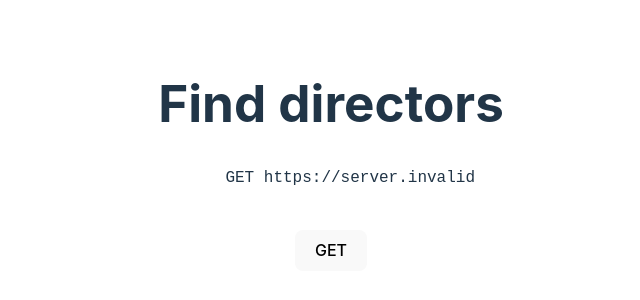
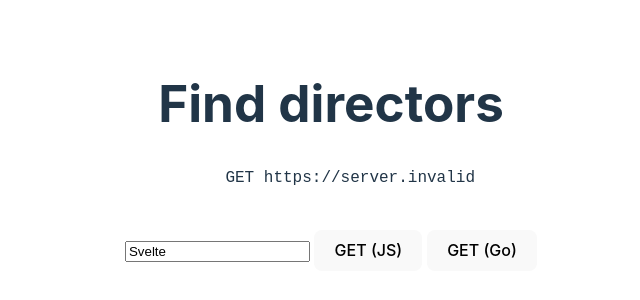
Before and after one commit to mrbrianevans/find-directors, a Svelte app in the folder client/: page / in a window 1280 px wide. Shown: the part 244-544 px from the top of the page, without its empty margins (309-949 px from the left). Built offline with nearby package versions, Linux system fonts and the light colour scheme; no server answers.

Commit message:
Added text box to API tester
Signed-off-by: Brian Evans <ebrian101@gmail.com>

```diff
--- a/client/src/App.svelte
+++ b/client/src/App.svelte
@@ -1,12 +1,13 @@
 <script lang="ts">
   const FUNCTION_API_URL = import.meta.env.VITE_FUNCTION_API_URL;
 
-  let output, duration
-  async function get(){
+  let output, duration, value = 'Svelte'
+  async function get(lang='js'){
     const startTime = performance.now()
-    const res = await fetch(FUNCTION_API_URL + '/sample/hello?name=Svelte')
+    const path = lang === 'js' ? '/sample/hellojs?name=' : '/sample/hello?name='
+    const res = await fetch(FUNCTION_API_URL + path + value)
     duration = performance.now() - startTime
-    output = await res.json()
+    output = await res.text()
   }
 </script>
 
@@ -18,10 +19,12 @@
     GET {FUNCTION_API_URL}
   </pre>
 
-  <button on:click={get}>GET</button>
+  <input type="text" placeholder="Name" bind:value/>
+  <button on:click={()=>get('js')}>GET (JS)</button>
+  <button on:click={()=>get('go')}>GET (Go)</button>
 
   {#if output}
-    <pre>{JSON.stringify(output, null, 2)}</pre>
+    <pre>{output}</pre>
     <p>In {duration} milliseconds</p>
   {/if}
 </main>
```
Also changed, not shown: 2 other files (tests, documents, lock files or other folders).
